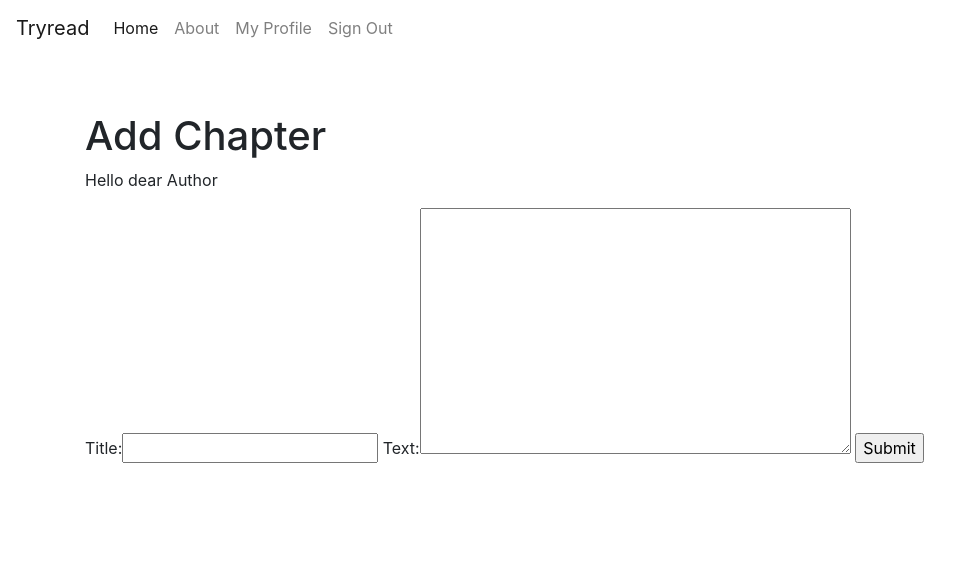
After one commit to szymanskirafal/tryread, a Django app: page /writer/1/add-chapter/ in a window 1280 px wide. The commit adds this page. Shown: the top 563 px of the page, without its empty margins (0-970 px from the left). Run offline with Django 3.2, Linux system fonts and the light colour scheme; the visitor is signed in with stand-in values (Sample User, id 1); some libraries are stand-ins or nearby versions; some web fonts are replaced.

Commit message:
working on adding chapter and changed writer-landing

```diff
--- a/tryread/books/admin.py
+++ b/tryread/books/admin.py
@@ -4,4 +4,5 @@ from .models import Book
 
 @admin.register(Book)
 class BookAdmin(admin.ModelAdmin):
-    prepopulated_fields = {"slug": ("title",)}
+#    prepopulated_fields = {"slug": ("title",)}
+    pass
--- a/tryread/books/forms.py
+++ b/tryread/books/forms.py
@@ -1,5 +1,5 @@
 from django.forms import ModelForm
-from .models import Book
+from .models import Book, Chapter
 
 class BookForm(ModelForm):
     class Meta:
@@ -9,4 +9,13 @@ class BookForm(ModelForm):
             'subtitle',
             'description',
             'category',
-            'tags',]
+            'tags',
+        ]
+
+class ChapterForm(ModelForm):
+    class Meta:
+        model = Chapter
+        fields = [
+            'title',
+            'text',
+        ]
--- a/tryread/books/models.py
+++ b/tryread/books/models.py
@@ -1,7 +1,14 @@
 from django.db import models
+from django.utils.text import slugify
 
 from tryread.users.models import User
 
+class TimeStampedModel(models.Model):
+    created = models.DateTimeField(auto_now_add = True)
+    modified = models.DateTimeField(auto_now = True)
+
+    class Meta:
+        abstract = True
 
 class Book(models.Model):
     ROMANCE = 'ROM'
@@ -38,6 +45,28 @@ class Book(models.Model):
     def __str__(self):
         return self.title
 
+    def save(self, *args, **kwargs):
+        self.slug = slugify(self.title)
+        super(Book, self).save(*args, **kwargs)
+
     def get_absolute_url(self):
         #return reverse('book', kwargs={'pk': self.id})
         pass
+
+
+class Chapter(TimeStampedModel):
+    book = models.ForeignKey(Book, on_delete = models.CASCADE, related_name = 'chapters')
+    title = models.CharField(max_length = 150)
+    slug_chapter = models.SlugField(max_length = 150)
+    text = models.TextField()
+
+    def __str__(self):
+        return self.title
+
+    def save(self, *args, **kwargs):
+        self.slug_chapter = slugify(self.title)
+        super(Chapter, self).save(*args, **kwargs)
+
+    def get_absolute_url(self):
+        #return reverse('book', kwargs={'pk': self.id})
+        pass
--- /dev/null
+++ b/tryread/templates/writer/add-chapter.html
@@ -0,0 +1,23 @@
+{% extends "base-my.html" %}
+{% block content %}
+
+
+{% include "_nav2.html" %}
+<div class="container py-5">
+  <h1>Add Chapter</h1>
+  <p>Hello dear Author</p>
+  <form method="post">
+    {% csrf_token %}
+    {{ form }}
+    <input type="submit" value="Submit" />
+  </form>
+
+
+  <br><br>
+
+
+
+</div>
+
+
+{% endblock content %}
--- a/tryread/templates/writer/books.html
+++ b/tryread/templates/writer/books.html
@@ -6,7 +6,7 @@
 <div class="container py-5">
   <h1>Your books</h1>
   {% for book in books %}
-    <a href="{% url 'writer:book' book.pk %}"><p>Title: {{ book.title }}</p></a>
+    <a href="{% url 'writer:book' book.slug %}"><p>Title: {{ book.title }}, Slug: {{ book.slug }}</p></a>
   {% endfor %}
 
 </div>
--- a/tryread/writer/urls.py
+++ b/tryread/writer/urls.py
@@ -15,9 +15,19 @@ urlpatterns = [
         name='add_book'
     ),
     path(
-        'book/<int:pk>/',
+        '<slug:slug>/',
         view=views.WriterBookDetailView.as_view(),
         name='book'
+    ),
+    path(
+        '<slug:slug>/add-chapter/',
+        view=views.WriterAddChapterCreateView.as_view(),
+        name='add_chapter'
+    ),
+    path(
+        'chapter/<slug:slug_chapter>/',
+        view=views.WriterChapterDetailView.as_view(),
+        name='chapter'
     ),
     path(
         'books',
--- a/tryread/writer/views.py
+++ b/tryread/writer/views.py
@@ -3,8 +3,8 @@ from django.shortcuts import redirect
 from django.urls import reverse
 from django.views.generic import CreateView, DetailView, ListView, TemplateView
 
-from books.forms import BookForm
-from books.models import Book
+from books.forms import BookForm, ChapterForm
+from books.models import Book, Chapter
 
 
 class WriterAddBookCreateView(LoginRequiredMixin, CreateView):
@@ -17,6 +17,19 @@ class WriterAddBookCreateView(LoginRequiredMixin, CreateView):
         form.instance.author = self.request.user
         return super().form_valid(form)
 
+class WriterAddChapterCreateView(LoginRequiredMixin, CreateView):
+    model = Chapter
+    form_class = ChapterForm
+    template_name = "writer/add-chapter.html"
+    success_url = '/writer/'
+
+    def form_valid(self, form):
+        book = Book.objects.get(slug = self.kwargs['slug'])
+        form.instance.book = book
+        return super().form_valid(form)
+
+
+
 class BooksWrittenByCurrentUserMixin():
     def get_queryset(self):
         queryset = Book.objects.all().filter(author=self.request.user)
@@ -27,10 +40,40 @@ class WriterBookDetailView(LoginRequiredMixin, BooksWrittenByCurrentUserMixin, D
     model = Book
     template_name = 'writer/book.html'
 
+    def get_context_data(self, **kwargs):
+        """Insert the single object into the context dict."""
+        context = {}
+
+        if self.object:
+            context['object'] = self.object
+            context['chapters'] = Chapter.objects.all().filter(book=self.object)
+            context_object_name = self.get_context_object_name(self.object)
+            if context_object_name:
+                context[context_object_name] = self.object
+        context.update(kwargs)
+        return super().get_context_data(**context)
+
 class WriterBooksListView(LoginRequiredMixin, BooksWrittenByCurrentUserMixin, ListView):
     context_object_name = 'books'
     model = Book
     template_name = 'writer/books.html'
 
+class WriterChapterDetailView(LoginRequiredMixin, DetailView):
+    context_object_name = 'chapter'
+    model = Chapter
+    slug_field = "slug_chapter"
+    slug_url_kwarg = "slug_chapter"
+    template_name = 'writer/chapter.html'
+
+    def get(self, request, *args, **kwargs):
+        print('-'*10, 'self.args: ', self.args)
+        print('*'*10)
+        print('-'*10, 'self.kwargs: ', self.kwargs)
+        self.object = self.get_object()
+        context = self.get_context_data(object=self.object)
+        return self.render_to_response(context)
+
+
+
 class WriterTemplateView(LoginRequiredMixin, TemplateView):
     template_name = 'writer/writer.html'
```
Also changed, not shown: tryread/templates/home/landing-writer.html (+1 -1 lines), tryread/templates/writer/book.html (+14 -2 lines), tryread/templates/writer/chapter.html (added, +15 -0 lines), tryread/books/migrations/0004_chapter.py (added), tryread/books/migrations/0005_auto_20180609_0702.py (added), tryread/books/migrations/0006_chapter_slug_chapter.py (added).
